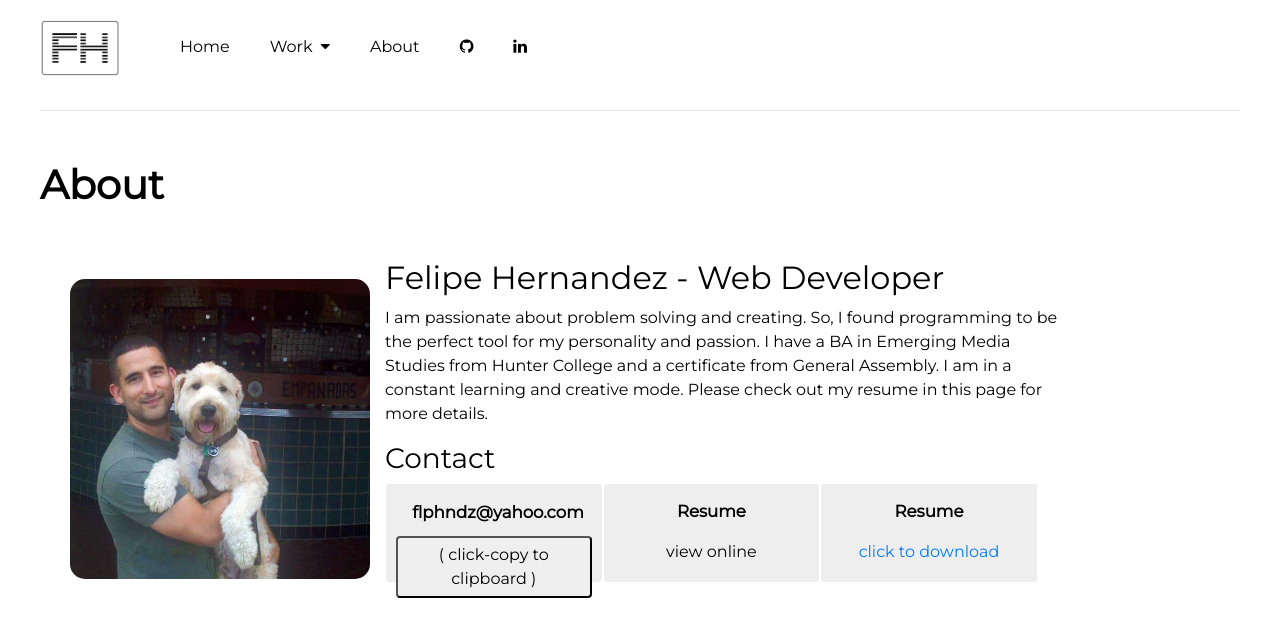
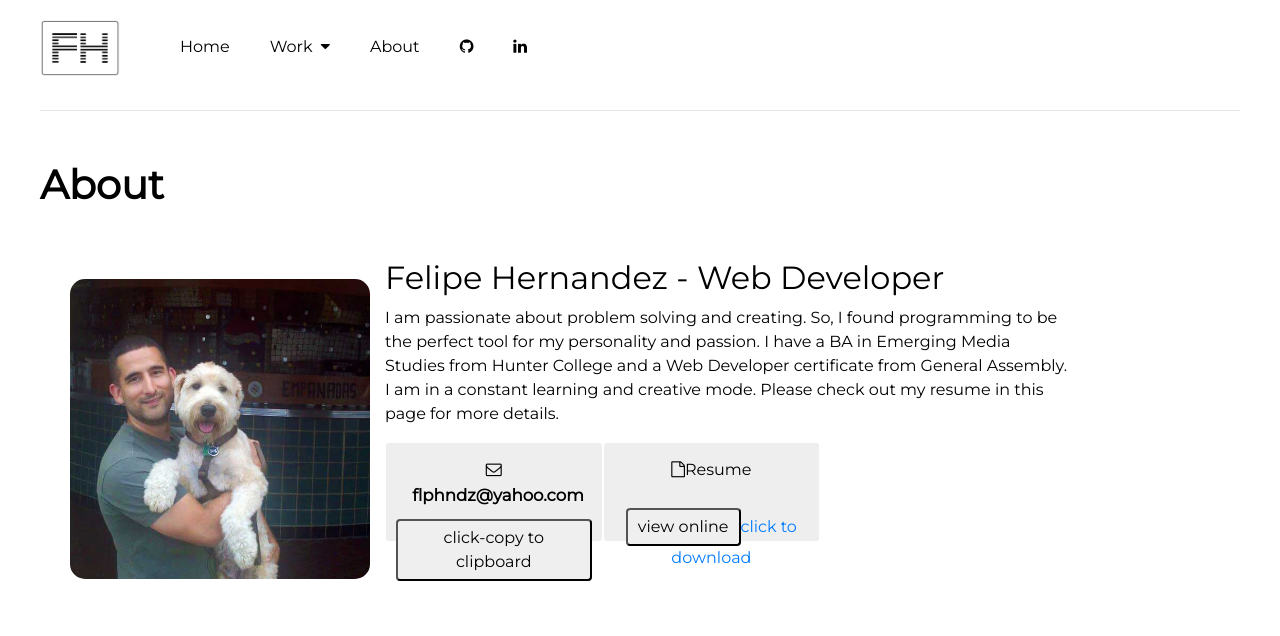
Before and after one commit to FelipeAtGA/fh-portfolio, a React (Create React App) app in the folder client/: page /about in a window 1280 px wide. Shown: the top 636 px of the page. Built offline with nearby package versions, Linux system fonts and the light colour scheme.

Commit message:
add form tag, change div acting as button for a button tag, add className to anchor tag for download, delete p tag for view online text

```diff
--- a/client/src/components/about/About.jsx
+++ b/client/src/components/about/About.jsx
@@ -26,14 +26,16 @@ class About extends Component {
               <p>I am passionate about problem solving and creating.
               So, I found programming to be the perfect tool for my
               personality and passion. I have a BA in Emerging Media
-              Studies from Hunter College and a certificate from General
+              Studies from Hunter College and a Web Developer
+              certificate from General
               Assembly. I am in a constant learning and creative mode.
               Please check out my resume in this page for more details.
               </p>
             </div>
             <div>
-              <h3>Contact</h3>
               <div className="aboutContactDivs">
+                <form>
+                  <i className="fa fa-envelope-o" />
                   <input
                     type="text"
                     id="email"
@@ -47,23 +49,27 @@ class About extends Component {
                     onKeyDown={() => { this.props.clipboardCopy(); }}
                     tabIndex="0"
                   >
-                  ( click-copy to clipboard )
+                     click-copy to clipboard
                   </button>
+                </form>
               </div>
               <div className="aboutContactDivs">
-                <p className="contactType">Resume</p>
-                <div
+                <p className="contactTypeResume"><i className="fa fa-file-o" />Resume</p>
+                <button
+                  className="contactButton"
                   onClick={() => { this.props.setModal('resume'); }}
                   onKeyDown={() => { this.props.setModal(); }}
-                  role="button"
                   tabIndex="0"
                 >
-                  <p>view online</p>
-                </div>
-              </div>
-              <div className="aboutContactDivs">
-                <p className="contactType">Resume</p>
-                <a href={Resume} download="Felipe Hernandez resume">click to download</a>
+                  view online
+                </button>
+                <a
+                  className="contactAnchor"
+                  href={Resume}
+                  download="Felipe Hernandez resume"
+                >
+                  click to download
+                </a>
               </div>
             </div>
           </div>
```
Lines whose indentation alone changed are shown as unchanged.
